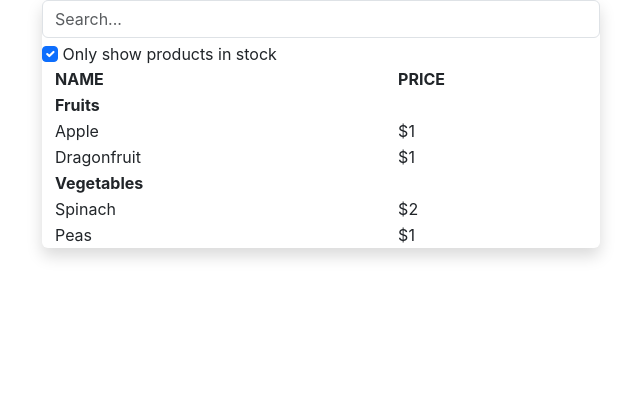
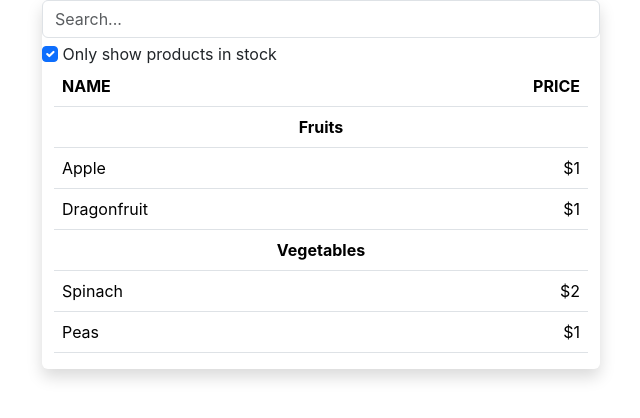
Before and after one commit to viniNascimento63/React, a React (Create React App) app in the folder thinking-in-react/fruits-vegetables/: page / in a window 1280 px wide. Shown: the top 418 px of the page, without its empty margins (319-959 px from the left). Built offline with nearby package versions, Linux system fonts and the light colour scheme.

Commit message:
classes table e centralização de texto

```diff
--- a/thinking-in-react/fruits-vegetables/src/App.jsx
+++ b/thinking-in-react/fruits-vegetables/src/App.jsx
@@ -2,7 +2,7 @@ import { useState } from "react";
 
 function ProductCategoryRow({ category }) {
     return (
-        <tr>
+        <tr className="product-category text-center">
             <th colSpan="2">
                 {category}
             </th>
@@ -17,9 +17,9 @@ function ProductRow({ product }) {
         </span>;
 
     return (
-        <tr>
-            <td>{name}</td>
-            <td>{product.price}</td>
+        <tr className="product">
+            <td className="text-start">{name}</td>
+            <td className="text-end">{product.price}</td>
         </tr>
     );
 }
@@ -65,11 +65,11 @@ function ProductTable({ products, filterText, inStockOnly }) {
 
     return (
         <div className="container">
-            <table className="w-100">
+            <table className="table w-100">
                 <thead>
-                    <tr>
-                        <th>NAME</th>
-                        <th>PRICE</th>
+                    <tr className="">
+                        <th className="text-start">NAME</th>
+                        <th className="text-end">PRICE</th>
                     </tr>
                 </thead>
                 <tbody>{rows}</tbody>
```
